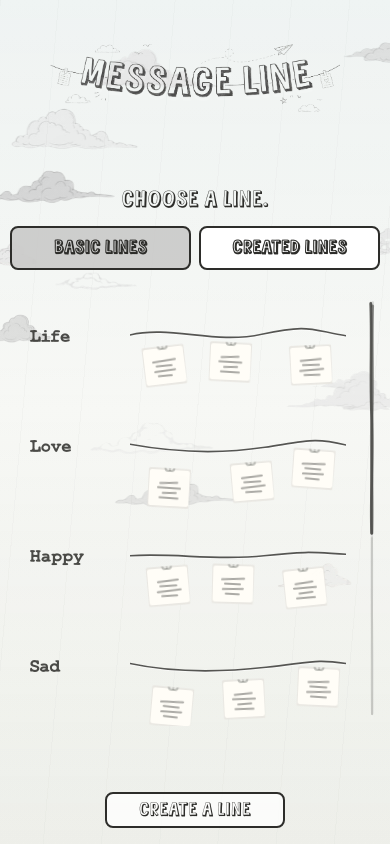
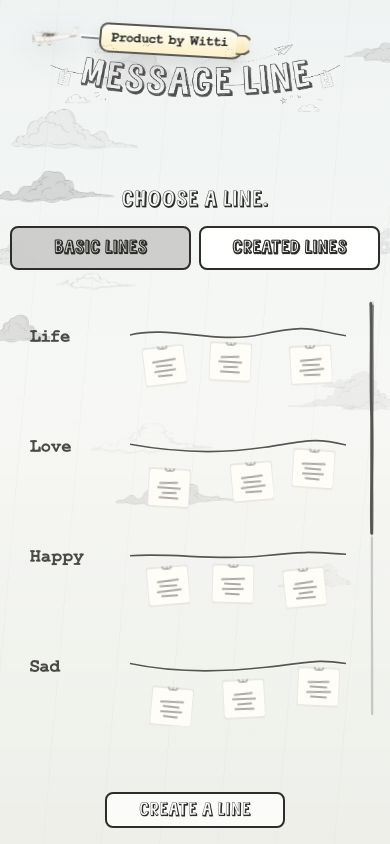
Before and after one commit to cwitti/message-line, a website with bundled scripts: page public/index.html in a window 390 px wide. Built offline with nearby package versions, Linux system fonts and the light colour scheme; no server answers.

Commit message:
Add animated plane banner link

```diff
--- a/public/index.html
+++ b/public/index.html
@@ -80,6 +80,22 @@
       <div class="scene-layer railing-layer"></div>
       <div class="scene-layer floor-layer"></div>
       <div class="mist-layer"></div>
+    </div>
+    <div class="plane-banner-widget">
+      <img class="plane-banner-plane" src="/assets/images/background/plane.png" alt="" aria-hidden="true">
+      <div class="plane-banner-rig" aria-hidden="true">
+        <span class="plane-banner-line"></span>
+        <span class="plane-banner-link-shadow"></span>
+      </div>
+      <a
+        class="plane-banner-link"
+        href="https://x.com/Wittipreneur"
+        target="_blank"
+        rel="noreferrer"
+        aria-label="Product by Witti on X"
+      >
+        <span class="plane-banner-link-text">Product by Witti</span>
+      </a>
     </div>
     <img class="title-banner" src="/assets/images/background/title.png" alt="" aria-hidden="true">
     <div class="title-actions" aria-label="Primary actions">
--- a/public/styles.css
+++ b/public/styles.css
@@ -327,6 +327,125 @@ h2 {
     transform 620ms cubic-bezier(0.22, 1, 0.36, 1),
     filter 420ms ease,
     opacity 260ms ease;
+}
+
+.plane-banner-widget {
+  position: fixed;
+  z-index: 18;
+  top: clamp(14px, 2.6vh, 28px);
+  left: clamp(12px, 1.8vw, 24px);
+  display: flex;
+  align-items: center;
+  gap: 0;
+  pointer-events: none;
+  transform-origin: 20% 50%;
+  animation: plane-glide 8.6s ease-in-out infinite;
+}
+
+.plane-banner-plane {
+  width: clamp(94px, 12vw, 164px);
+  height: auto;
+  filter: drop-shadow(0 6px 14px rgba(45, 45, 42, 0.16));
+  transform: rotate(-4deg);
+}
+
+.plane-banner-rig {
+  position: relative;
+  width: clamp(38px, 4.6vw, 58px);
+  height: 18px;
+  margin-left: -6px;
+  flex: 0 0 auto;
+}
+
+.plane-banner-line,
+.plane-banner-link-shadow {
+  position: absolute;
+  left: 0;
+  top: 50%;
+  display: block;
+  width: 100%;
+  border-top: 2px solid rgba(45, 45, 42, 0.52);
+  transform-origin: left center;
+}
+
+.plane-banner-line {
+  transform: translateY(-50%) rotate(5deg);
+}
+
+.plane-banner-link-shadow {
+  border-top-color: rgba(255, 255, 255, 0.74);
+  transform: translate(-1px, calc(-50% - 2px)) rotate(4deg);
+}
+
+.plane-banner-link {
+  position: relative;
+  display: inline-flex;
+  align-items: center;
+  justify-content: center;
+  min-width: clamp(146px, 17vw, 212px);
+  min-height: clamp(38px, 4.6vw, 50px);
+  padding: 8px 22px 9px 18px;
+  border: 2px solid rgba(45, 45, 42, 0.78);
+  border-radius: 8px 18px 12px 10px;
+  background:
+    linear-gradient(180deg, rgba(255, 250, 233, 0.98), rgba(252, 241, 204, 0.98));
+  color: var(--ink);
+  box-shadow:
+    0 9px 18px rgba(45, 45, 42, 0.12),
+    inset 0 1px 0 rgba(255, 255, 255, 0.72);
+  font-family: "TitleFont", "Trebuchet MS", "Segoe UI", Arial, sans-serif;
+  font-size: clamp(0.82rem, 1vw, 1.02rem);
+  line-height: 1;
+  text-decoration: none;
+  pointer-events: auto;
+  transform-origin: 0 50%;
+  animation: banner-sway 2.8s ease-in-out infinite;
+}
+
+.plane-banner-link::before,
+.plane-banner-link::after {
+  content: "";
+  position: absolute;
+  inset: 0;
+  border-radius: inherit;
+  pointer-events: none;
+}
+
+.plane-banner-link::before {
+  background:
+    linear-gradient(180deg, rgba(255, 255, 255, 0.46), rgba(255, 255, 255, 0) 56%);
+}
+
+.plane-banner-link::after {
+  right: -14px;
+  left: auto;
+  top: 50%;
+  width: 20px;
+  height: 24px;
+  border: 2px solid rgba(45, 45, 42, 0.78);
+  border-left: 0;
+  border-radius: 0 12px 12px 0;
+  background:
+    linear-gradient(180deg, rgba(255, 248, 223, 0.98), rgba(248, 229, 181, 0.98));
+  clip-path: polygon(0 0, 100% 0, 70% 50%, 100% 100%, 0 100%);
+  transform: translateY(-50%);
+}
+
+.plane-banner-link:hover,
+.plane-banner-link:focus-visible {
+  color: #0f6f77;
+}
+
+.plane-banner-link:focus-visible {
+  outline: 3px solid rgba(15, 111, 119, 0.35);
+  outline-offset: 4px;
+}
+
+.plane-banner-link-text {
+  position: relative;
+  display: inline-block;
+  transform: rotate(-0.7deg);
+  text-shadow: 0 1px 0 rgba(255, 255, 255, 0.5);
 }
 
 .title-actions {
@@ -1024,6 +1143,44 @@ h2 {
   }
 }
 
+@keyframes plane-glide {
+  0%,
+  100% {
+    transform: translate3d(0, 0, 0) rotate(-1.5deg);
+  }
+
+  25% {
+    transform: translate3d(14px, -6px, 0) rotate(0.5deg);
+  }
+
+  50% {
+    transform: translate3d(28px, 3px, 0) rotate(1.2deg);
+  }
+
+  75% {
+    transform: translate3d(10px, 8px, 0) rotate(-0.6deg);
+  }
+}
+
+@keyframes banner-sway {
+  0%,
+  100% {
+    transform: translateY(0) rotate(5deg) skewY(-2deg);
+  }
+
+  25% {
+    transform: translateY(-2px) rotate(1deg) skewY(1deg);
+  }
+
+  50% {
+    transform: translateY(3px) rotate(-4deg) skewY(-3deg);
+  }
+
+  75% {
+    transform: translateY(-1px) rotate(2.5deg) skewY(2deg);
+  }
+}
+
 .mist-layer {
   z-index: 6;
   background:
@@ -2941,6 +3098,33 @@ input[type="text"] {
     width: min(84vw, 500px);
   }
 
+  .plane-banner-widget {
+    top: 14px;
+    left: 10px;
+  }
+
+  .plane-banner-plane {
+    width: clamp(72px, 20vw, 112px);
+  }
+
+  .plane-banner-rig {
+    width: clamp(20px, 5vw, 34px);
+    margin-left: -4px;
+  }
+
+  .plane-banner-link {
+    min-width: 126px;
+    min-height: 34px;
+    padding: 7px 17px 8px 13px;
+    font-size: 0.72rem;
+  }
+
+  .plane-banner-link::after {
+    right: -12px;
+    width: 17px;
+    height: 20px;
+  }
+
   .title-actions {
     top: calc(48px + clamp(148px, 25vw, 196px));
     width: calc(100vw - 24px);
@@ -3409,6 +3593,32 @@ input[type="text"] {
     width: min(74vw, 330px);
   }
 
+  .plane-banner-widget {
+    top: 8px;
+    left: 6px;
+  }
+
+  .plane-banner-plane {
+    width: 62px;
+  }
+
+  .plane-banner-rig {
+    width: 18px;
+  }
+
+  .plane-banner-link {
+    min-width: 112px;
+    min-height: 30px;
+    padding: 6px 14px 6px 10px;
+    font-size: 0.64rem;
+  }
+
+  .plane-banner-link::after {
+    right: -10px;
+    width: 14px;
+    height: 17px;
+  }
+
   .title-actions {
     top: calc(28px + clamp(108px, 31vw, 138px));
     width: min(92vw, 360px);
```
Also changed, not shown: public/assets/images/background/plane.png (added).
